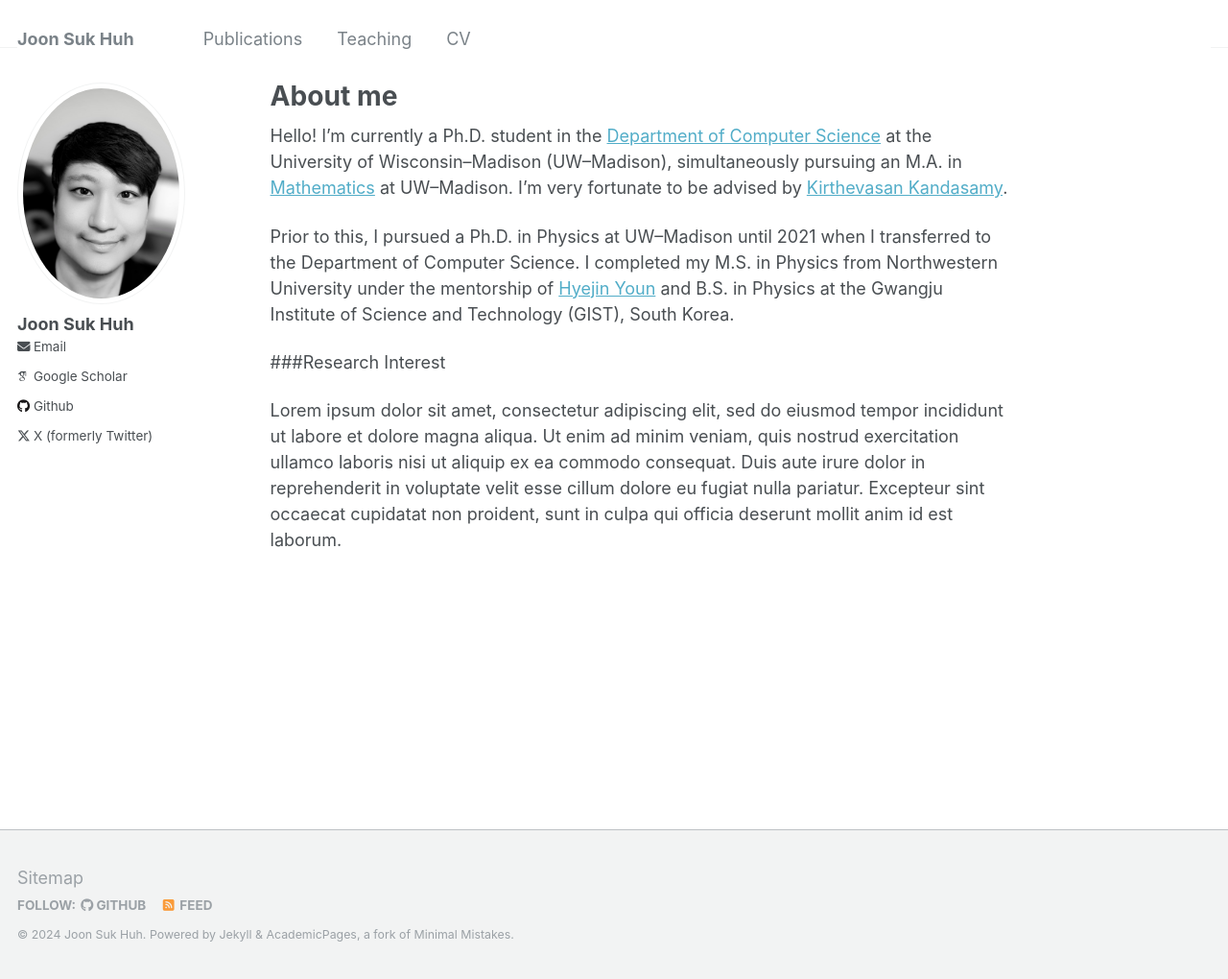
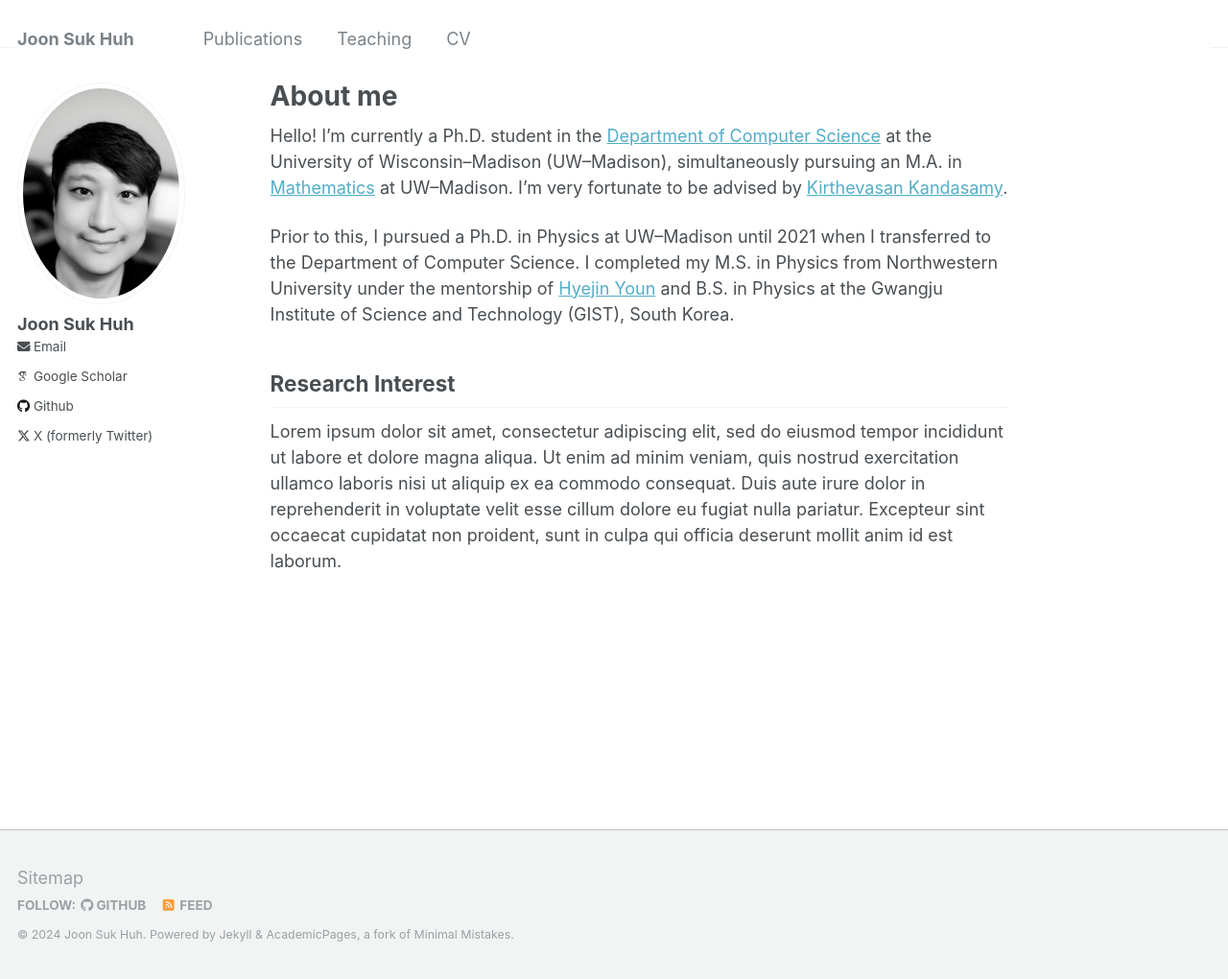
Before and after one commit to joon-huh/joon-huh.github.io, a Jekyll site: the page built from _pages/about.md, in a window 1280 px wide and 1020 px high. Shown: the whole window at 96% size. Built offline with Jekyll 4.4.1, drawn with Linux system fonts in a browser that asks for light colours; some web fonts are replaced.

```diff
--- a/_pages/about.md
+++ b/_pages/about.md
@@ -11,6 +11,6 @@ Hello! I'm currently a Ph.D. student in the [Department of Computer Science](htt
 
 Prior to this, I pursued a Ph.D. in Physics at UW–Madison until 2021 when I transferred to the Department of Computer Science. I completed my M.S. in Physics from Northwestern University under the mentorship of [Hyejin Youn](http://hyoun.me/) and B.S. in Physics at the Gwangju Institute of Science and Technology (GIST), South Korea.
 
-###Research Interest
-
+Research Interest
+---
 Lorem ipsum dolor sit amet, consectetur adipiscing elit, sed do eiusmod tempor incididunt ut labore et dolore magna aliqua. Ut enim ad minim veniam, quis nostrud exercitation ullamco laboris nisi ut aliquip ex ea commodo consequat. Duis aute irure dolor in reprehenderit in voluptate velit esse cillum dolore eu fugiat nulla pariatur. Excepteur sint occaecat cupidatat non proident, sunt in culpa qui officia deserunt mollit anim id est laborum.
```
